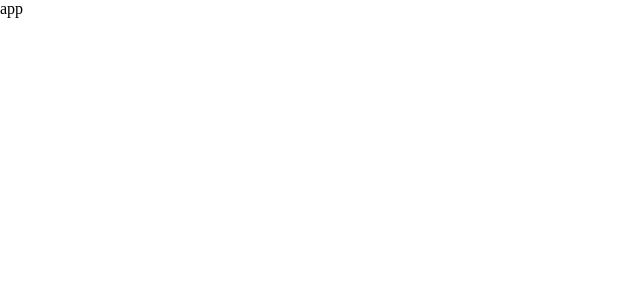
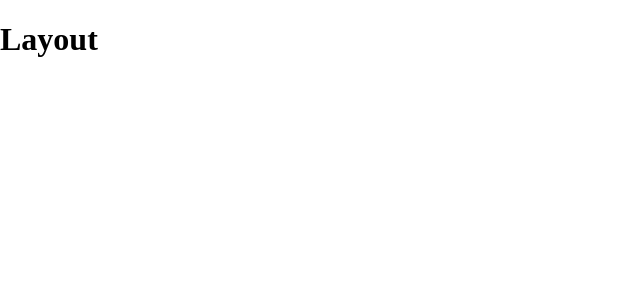
Before and after one commit to nihaoayu/react-geek, a React (Create React App) app: page /home in a window 1280 px wide. Shown: the top 300 px of the page, without its empty margins (0-640 px from the left). Built offline with nearby package versions, Linux system fonts and the light colour scheme.

Commit message:
根组件配置路由

```diff
--- a/package.json
+++ b/package.json
@@ -8,6 +8,7 @@
     "@testing-library/user-event": "^13.5.0",
     "react": "^17.0.2",
     "react-dom": "^17.0.2",
+    "react-router-dom": "^5.3.0",
     "react-scripts": "5.0.0",
     "sass": "^1.49.7",
     "web-vitals": "^2.1.4"
--- a/src/App.js
+++ b/src/App.js
@@ -1,11 +1,21 @@
-
+import { BrowserRouter, Route, Switch, Redirect } from 'react-router-dom'
 import './App.scss'
-
+import Layout from './pages/layout'
+import Login from './pages/login'
+import NotFound from './pages/404'
 function App () {
   return (
-    <div className="App">
-      app
-    </div>
+    <BrowserRouter>
+      <div className="App">
+        <Switch>
+          <Redirect exact from='/' to='/home' />
+          <Route path='/home' component={Layout} />
+          <Route path='/login' component={Login} />
+          {/* 404页面 */}
+          <Route component={NotFound} />
+        </Switch>
+      </div>
+    </BrowserRouter>
   )
 }
 
--- /dev/null
+++ b/src/pages/404/index.js
@@ -0,0 +1,9 @@
+function NotFound () {
+  return (
+    <div>
+      <h1>NotFound</h1>
+    </div>
+  )
+}
+
+export default NotFound
--- /dev/null
+++ b/src/pages/layout/index.js
@@ -0,0 +1,9 @@
+function Layout () {
+  return (
+    <div>
+      <h1>Layout</h1>
+    </div>
+  )
+}
+
+export default Layout
--- /dev/null
+++ b/src/pages/login/index.js
@@ -0,0 +1,9 @@
+function Login () {
+  return (
+    <div>
+      <h1>Login</h1>
+    </div>
+  )
+}
+
+export default Login
```
Also changed, not shown: 1 other file (tests, documents, lock files or other folders).
